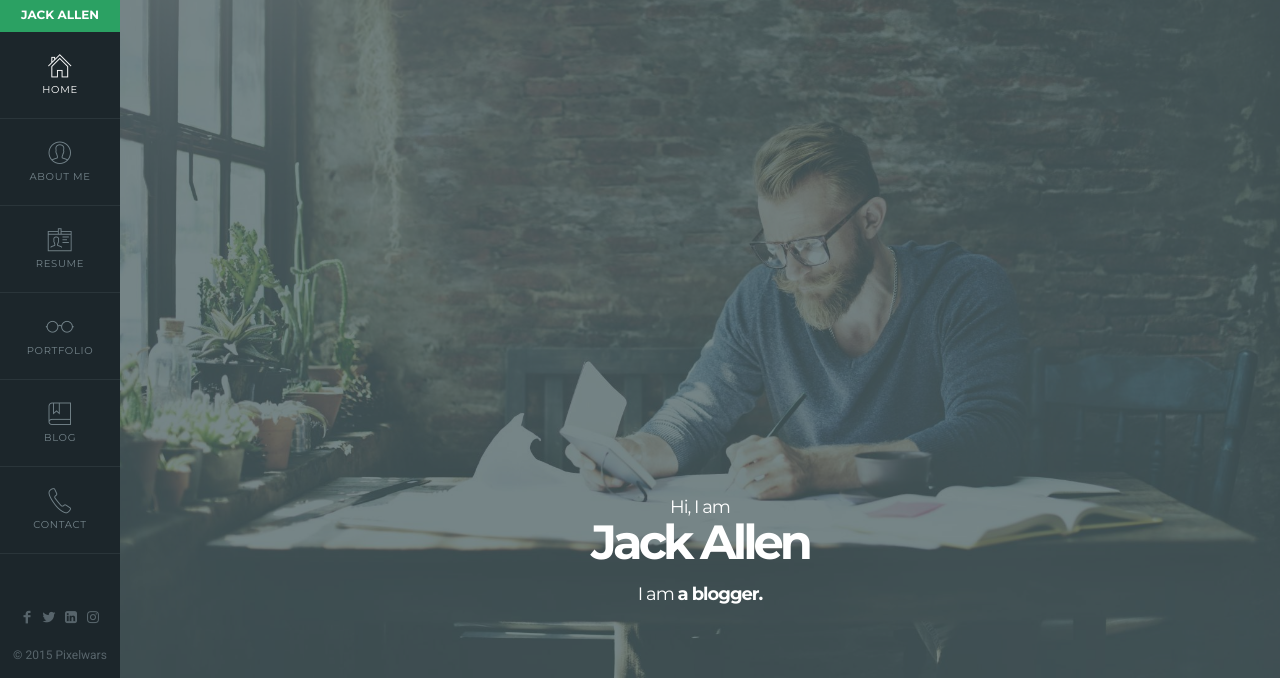
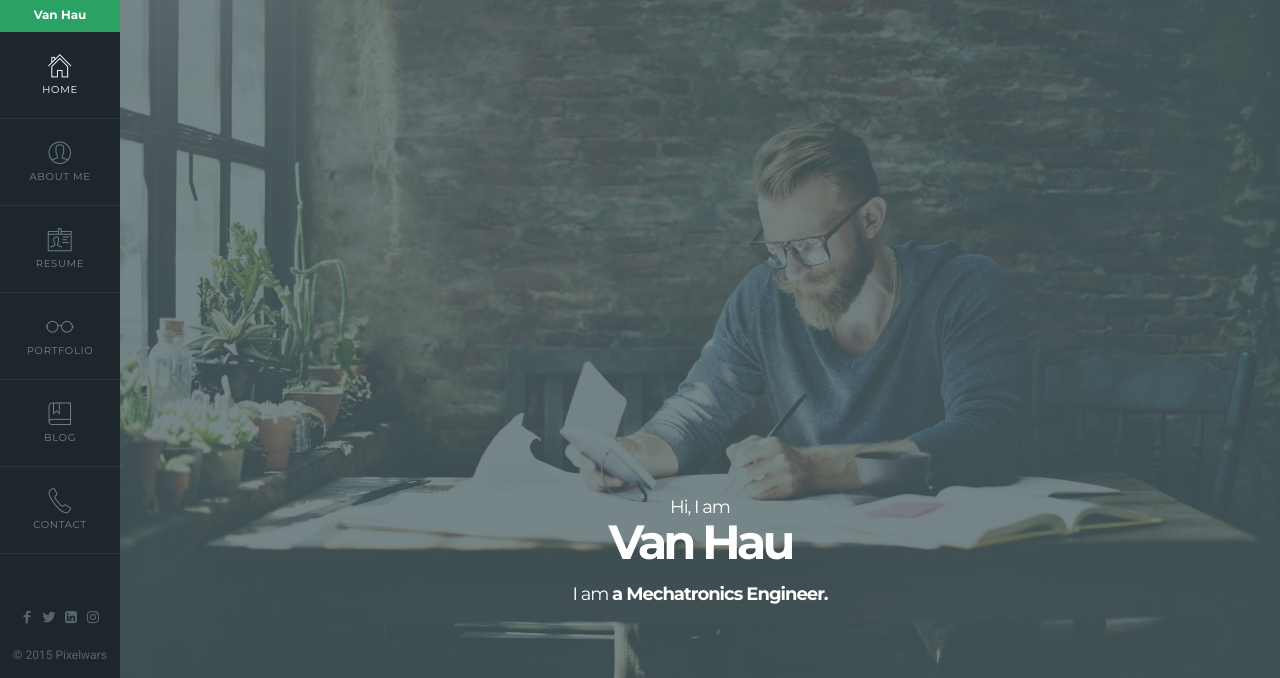
Before and after one commit to vanhau25/vanhau.github.io, a plain HTML site: page index.html in a window 1280 px wide. Shown: the part 122-800 px from the top of the page. Drawn offline with Linux system fonts and the light colour scheme; some packages are replaced by stand-ins of ours.

Commit message:
Update index.html

```diff
--- a/index.html
+++ b/index.html
@@ -63,14 +63,14 @@
 
                 <a class="menu-toggle toggle-link"></a>
 
-                <h1 class="site-title mobile-title">JACK ALLEN</h1>
+                <h1 class="site-title mobile-title">Van Hau</h1>
 
                 <!-- header-wrap -->
                 <div class="header-wrap">
 
                     <img src="images/site/avatar.jpg" alt="avatar">
 
-                    <h1 class="site-title">JACK ALLEN</h1>
+                    <h1 class="site-title">Van Hau</h1>
 
                     <!-- NAV MENU -->
                     <nav id="primary-navigation" class="site-navigation primary-navigation" role="navigation">
@@ -179,8 +179,8 @@
                         <div class="layout-medium">
 
                             <h4>Hi, I am</h4>
-                            <h2>Jack Allen</h2>
-                            <h4>I am <strong id="typist-element" data-typist="a blogger., a wordpress lover., an adventurer.">a writer.</strong></h4>
+                            <h2>Van Hau</h2>
+                            <h4>I am <strong id="typist-element" data-typist="a Mechatronics Engineer., a wordpress lover., an adventurer.">a writer.</strong></h4>
 
     					</div>
                         <!-- .layout-medium -->
```
